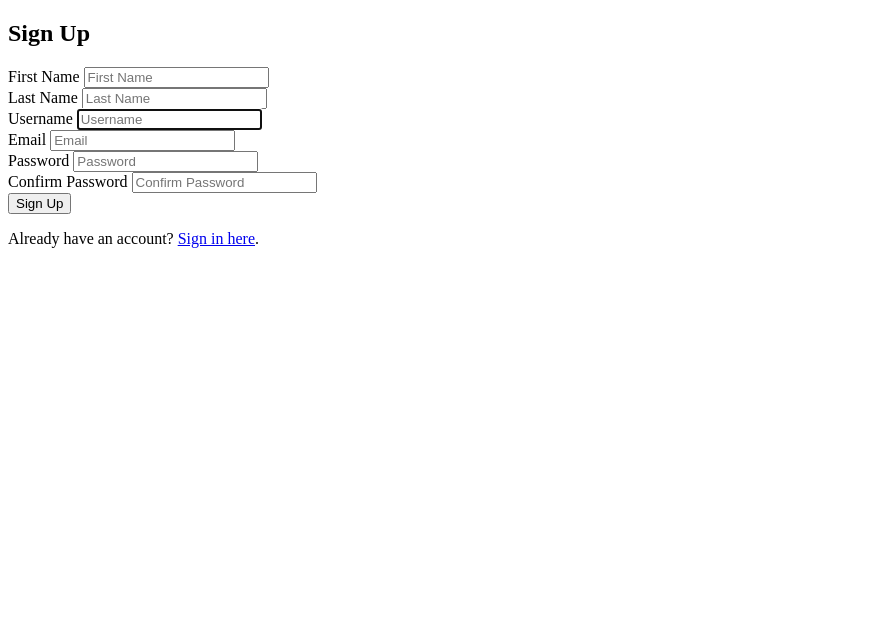
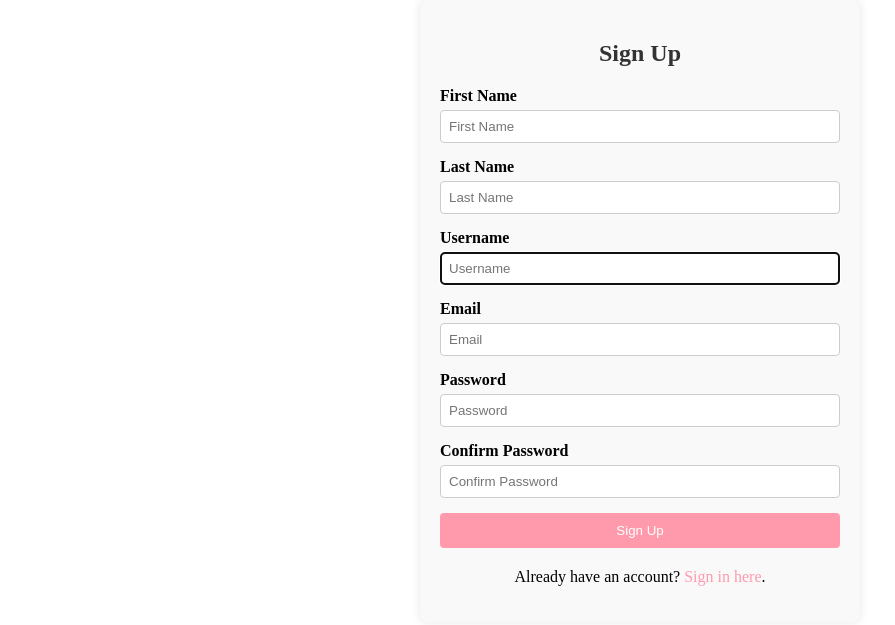
Before and after one commit to Isleden/ProjDevProject_LaundryDash_G6, a Django app: page /register/ in a window 1280 px wide. Shown: the part 26-651 px from the top of the page, without its empty margins (0-895 px from the left). Run offline with Django 5.2, Linux system fonts and the light colour scheme.

Commit message:
Added CSS for signup form

```diff
--- a/laundry_delivery_system/users/templates/users/register.html
+++ b/laundry_delivery_system/users/templates/users/register.html
@@ -1,14 +1,82 @@
 {% extends "users/base.html" %}
-{% load static %}
-
 {% block title %} Register Page {% endblock title %}
 
-{% block head %}
+{% block content %}
 
-<link rel="stylesheet" type="text/css" href="{% static 'css/styles.css' %}">
-{% endblock head %}
+<style>
+    .register-container {
+        width: 400px;
+        margin: 0 auto;
+        background-color: #f9f9f9;
+        padding: 20px;
+        border-radius: 8px;
+        box-shadow: 0 0 10px rgba(0, 0, 0, 0.1);
+    }
 
-{% block content %}
+    .register-container h2 {
+        text-align: center;
+        margin-bottom: 20px;
+        color: #333;
+    }
+
+    .register-form {
+        display: flex;
+        flex-direction: column;
+    }
+
+    .form-group {
+        margin-bottom: 15px;
+    }
+
+    .form-group label {
+        font-weight: bold;
+        margin-bottom: 5px;
+        display: block;
+    }
+
+    .form-group input {
+        width: 100%;
+        padding: 8px;
+        border: 1px solid #ccc;
+        border-radius: 4px;
+        box-sizing: border-box;
+    }
+
+    .error-messages p {
+        color: red;
+        font-size: 14px;
+        margin-bottom: 10px;
+    }
+
+    .btn-submit {
+        background-color: #FF9AAD;
+        color: white;
+        padding: 10px 20px;
+        border: none;
+        border-radius: 4px;
+        cursor: pointer;
+        width: 100%;
+    }
+
+    .btn-submit:hover {
+        background-color: #FFC0CB;
+    }
+
+    .login-link {
+        text-align: center;
+        margin-top: 20px;
+    }
+
+    .login-link a {
+        color: #FF9AAD;
+        text-decoration: none;
+    }
+
+    .login-link a:hover {
+        text-decoration: underline;
+    }
+</style>
+
 <div class="register-container">
     <h2>Sign Up</h2>
     <form method="POST" class="register-form">
@@ -56,7 +124,7 @@
     </form>
 
     <p class="login-link">
-        Already have an account? <a href="#">Sign in here</a>.
+        Already have an account? <a href="{% url 'login' %}">Sign in here</a>.
     </p>
 </div>
 {% endblock content %}
--- a/laundry_delivery_system/users/urls.py
+++ b/laundry_delivery_system/users/urls.py
@@ -1,7 +1,9 @@
 from django.urls import path
-from .views import home, RegisterView
+from .views import home, RegisterView, MainPageView, CustomLoginView
 
 urlpatterns = [
     path('', home, name='users-home'),
     path('register/', RegisterView.as_view(), name='users-register'),
+    path('', MainPageView.as_view(), name='main'),
+     path('login/', CustomLoginView.as_view(), name='login'),
 ]
--- a/laundry_delivery_system/users/views.py
+++ b/laundry_delivery_system/users/views.py
@@ -35,7 +35,7 @@ class RegisterView(View):
             username = form.cleaned_data.get('username')
             messages.success(request, f'Account created for {username}')
 
-            return redirect(to='/')
+            return redirect(to='login')
 
         return render(request, self.template_name, {'form': form})
 
@@ -54,3 +54,7 @@ class CustomLoginView(LoginView):
 
         # else browser session will be as long as the session cookie time "SESSION_COOKIE_AGE" defined in settings.py
         return super(CustomLoginView, self).form_valid(form)
+
+class MainPageView(View):
+    def get(self, request):
+        return render(request, 'users/mainpage.html')
```
Also changed, not shown: laundry_delivery_system/users/templates/users/mainpage.html (added).
